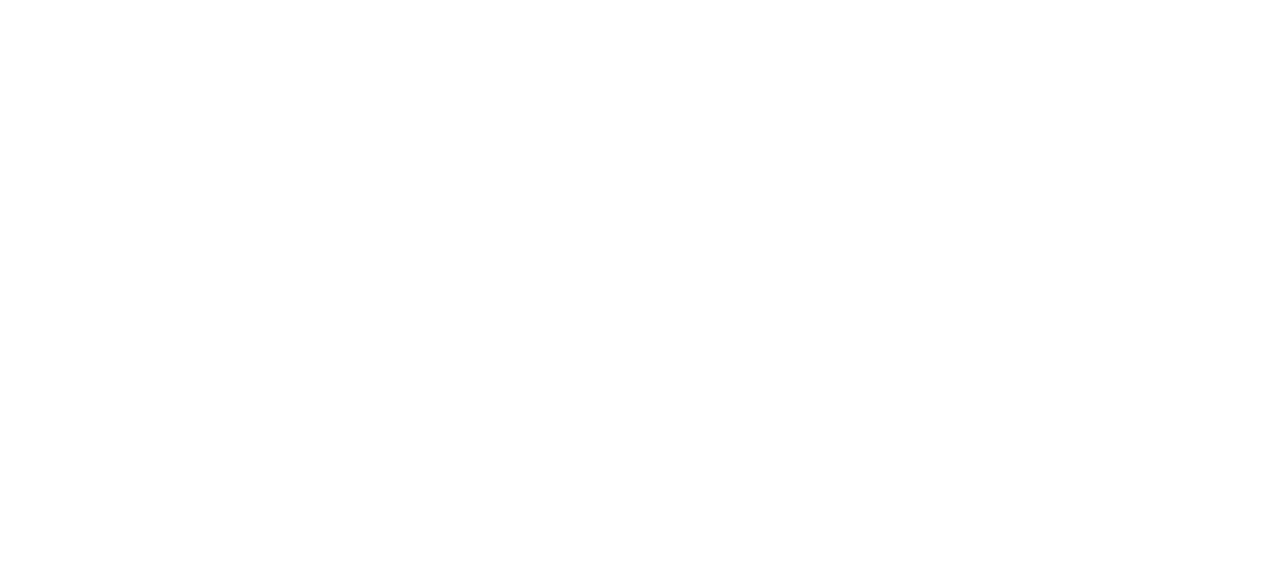
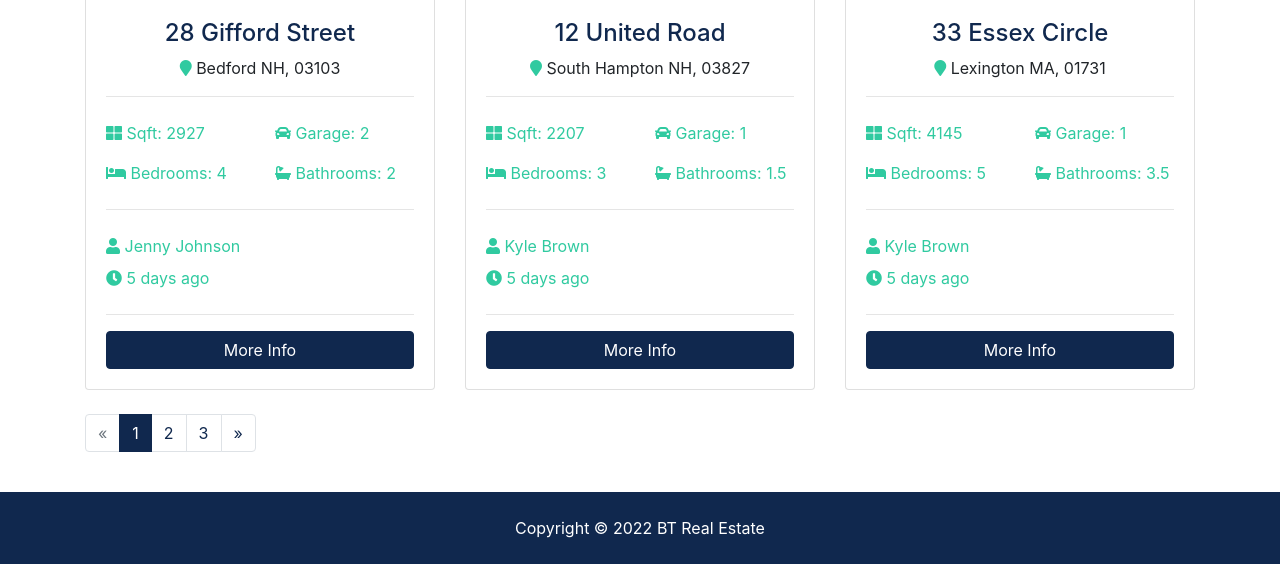
Before and after one commit to peidrao/btre, a Django app: page /listing/ in a window 1280 px wide. Before the commit the part shown is empty. Shown: the part 1172-1736 px from the top of the page. Before the commit the page ends 800 px from the top, so only its background shows below. Run offline with Django 4.2, Linux system fonts and the light colour scheme; some libraries are stand-ins or nearby versions.

Commit message:
Update: linking listings url

```diff
--- a/listings/views.py
+++ b/listings/views.py
@@ -1,5 +1,4 @@
 from django.shortcuts import render
-
 
 
 def listings(request):
--- a/templates/listings/listings.html
+++ b/templates/listings/listings.html
@@ -0,0 +1,314 @@
+{% extends 'base.html' %}
+{% load static %}
+
+{% block title %}Listings{% endblock title %}
+{% block navbar %}{% include 'partials/navbar.html'  %}{% endblock navbar %}
+
+{% block content %}
+  <!-- Breadcrumb -->
+  <section id="bc" class="mt-3">
+    <div class="container">
+      <nav aria-label="breadcrumb">
+        <ol class="breadcrumb">
+          <li class="breadcrumb-item">
+            <a href="index.html">
+              <i class="fas fa-home"></i> Home</a>
+          </li>
+          <li class="breadcrumb-item active"> Browse Listings</li>
+        </ol>
+      </nav>
+    </div>
+  </section>
+
+  <!-- Listings -->
+  <section id="listings" class="py-4">
+    <div class="container">
+      <div class="row">
+
+        <!-- Listing 1 -->
+        <div class="col-md-6 col-lg-4 mb-4">
+          <div class="card listing-preview">
+            <img class="card-img-top" src="assets/img/homes/home-1.jpg" alt="">
+            <div class="card-img-overlay">
+              <h2>
+                <span class="badge badge-secondary text-white">$490,000</span>
+              </h2>
+            </div>
+            <div class="card-body">
+              <div class="listing-heading text-center">
+                <h4 class="text-primary">45 Drivewood Circle</h4>
+                <p>
+                  <i class="fas fa-map-marker text-secondary"></i> Norwood MA, 02062</p>
+              </div>
+              <hr>
+              <div class="row py-2 text-secondary">
+                <div class="col-6">
+                  <i class="fas fa-th-large"></i> Sqft: 3200</div>
+                <div class="col-6">
+                  <i class="fas fa-car"></i> Garage: 2</div>
+              </div>
+              <div class="row py-2 text-secondary">
+                <div class="col-6">
+                  <i class="fas fa-bed"></i> Bedrooms: 3</div>
+                <div class="col-6">
+                  <i class="fas fa-bath"></i> Bathrooms: 2</div>
+              </div>
+              <hr>
+              <div class="row py-2 text-secondary">
+                <div class="col-12">
+                  <i class="fas fa-user"></i> Kyle Brown</div>
+              </div>
+              <div class="row text-secondary pb-2">
+                <div class="col-6">
+                  <i class="fas fa-clock"></i> 2 days ago</div>
+              </div>
+              <hr>
+              <a href="listing.html" class="btn btn-primary btn-block">More Info</a>
+            </div>
+          </div>
+        </div>
+
+        <!-- Listing 2 -->
+        <div class="col-md-6 col-lg-4 mb-4">
+          <div class="card listing-preview">
+            <img class="card-img-top" src="assets/img/homes/home-2.jpg" alt="">
+            <div class="card-img-overlay">
+              <h2>
+                <span class="badge badge-secondary text-white">$550,000</span>
+              </h2>
+            </div>
+            <div class="card-body">
+              <div class="listing-heading text-center">
+                <h4 class="text-primary">18 Jefferson Lane</h4>
+                <p>
+                  <i class="fas fa-map-marker text-secondary"></i> Woburn MA, 01801</p>
+              </div>
+              <hr>
+              <div class="row py-2 text-secondary">
+                <div class="col-6">
+                  <i class="fas fa-th-large"></i> Sqft: 3200</div>
+                <div class="col-6">
+                  <i class="fas fa-car"></i> Garage: 1</div>
+              </div>
+              <div class="row py-2 text-secondary">
+                <div class="col-6">
+                  <i class="fas fa-bed"></i> Bedrooms: 4</div>
+                <div class="col-6">
+                  <i class="fas fa-bath"></i> Bathrooms: 2.5</div>
+              </div>
+              <hr>
+              <div class="row py-2 text-secondary">
+                <div class="col-6">
+                  <i class="fas fa-user"></i> Mark Hudson</div>
+              </div>
+              <div class="row text-secondary pb-2">
+                <div class="col-6">
+                  <i class="fas fa-clock"></i> 5 days ago</div>
+              </div>
+              <hr>
+              <a href="listing.html" class="btn btn-primary btn-block">More Info</a>
+            </div>
+          </div>
+        </div>
+
+        <!-- Listing 3 -->
+        <div class="col-md-6 col-lg-4 mb-4">
+          <div class="card listing-preview">
+            <img class="card-img-top" src="assets/img/homes/home-3.jpg" alt="">
+            <div class="card-img-overlay">
+              <h2>
+                <span class="badge badge-secondary text-white">$580,000</span>
+              </h2>
+            </div>
+            <div class="card-body">
+              <div class="listing-heading text-center">
+                <h4 class="text-primary">187 Woodrow Street</h4>
+                <p>
+                  <i class="fas fa-map-marker text-secondary"></i> Salem MA, 01915</p>
+              </div>
+              <hr>
+              <div class="row py-2 text-secondary">
+                <div class="col-6">
+                  <i class="fas fa-th-large"></i> Sqft: 3107</div>
+                <div class="col-6">
+                  <i class="fas fa-car"></i> Garage: 0</div>
+              </div>
+              <div class="row py-2 text-secondary">
+                <div class="col-6">
+                  <i class="fas fa-bed"></i> Bedrooms: 4</div>
+                <div class="col-6">
+                  <i class="fas fa-bath"></i> Bathrooms: 3</div>
+              </div>
+              <hr>
+              <div class="row py-2 text-secondary">
+                <div class="col-6">
+                  <i class="fas fa-user"></i> Mark Hudson</div>
+              </div>
+              <div class="row text-secondary pb-2">
+                <div class="col-6">
+                  <i class="fas fa-clock"></i> 5 days ago</div>
+              </div>
+              <hr>
+              <a href="listing.html" class="btn btn-primary btn-block">More Info</a>
+            </div>
+          </div>
+        </div>
+
+        <!-- Listing 4 -->
+        <div class="col-md-6 col-lg-4 mb-4">
+          <div class="card listing-preview">
+            <img class="card-img-top" src="assets/img/homes/home-4.jpg" alt="">
+            <div class="card-img-overlay">
+              <h2>
+                <span class="badge badge-secondary text-white">$380,000</span>
+              </h2>
+            </div>
+            <div class="card-body">
+              <div class="listing-heading text-center">
+                <h4 class="text-primary">28 Gifford Street</h4>
+                <p>
+                  <i class="fas fa-map-marker text-secondary"></i> Bedford NH, 03103</p>
+              </div>
+              <hr>
+              <div class="row py-2 text-secondary">
+                <div class="col-6">
+                  <i class="fas fa-th-large"></i> Sqft: 2927</div>
+                <div class="col-6">
+                  <i class="fas fa-car"></i> Garage: 2</div>
+              </div>
+              <div class="row py-2 text-secondary">
+                <div class="col-6">
+                  <i class="fas fa-bed"></i> Bedrooms: 4</div>
+                <div class="col-6">
+                  <i class="fas fa-bath"></i> Bathrooms: 2</div>
+              </div>
+              <hr>
+              <div class="row py-2 text-secondary">
+                <div class="col-6">
+                  <i class="fas fa-user"></i> Jenny Johnson</div>
+              </div>
+              <div class="row text-secondary pb-2">
+                <div class="col-6">
+                  <i class="fas fa-clock"></i> 5 days ago</div>
+              </div>
+              <hr>
+              <a href="listing.html" class="btn btn-primary btn-block">More Info</a>
+            </div>
+          </div>
+        </div>
+
+        <!-- Listing 5 -->
+        <div class="col-md-6 col-lg-4 mb-4">
+          <div class="card listing-preview">
+            <img class="card-img-top" src="assets/img/homes/home-5.jpg" alt="">
+            <div class="card-img-overlay">
+              <h2>
+                <span class="badge badge-secondary text-white">$230,000</span>
+              </h2>
+            </div>
+            <div class="card-body">
+              <div class="listing-heading text-center">
+                <h4 class="text-primary">12 United Road</h4>
+                <p>
+                  <i class="fas fa-map-marker text-secondary"></i> South Hampton NH, 03827</p>
+              </div>
+              <hr>
+              <div class="row py-2 text-secondary">
+                <div class="col-6">
+                  <i class="fas fa-th-large"></i> Sqft: 2207</div>
+                <div class="col-6">
+                  <i class="fas fa-car"></i> Garage: 1</div>
+              </div>
+              <div class="row py-2 text-secondary">
+                <div class="col-6">
+                  <i class="fas fa-bed"></i> Bedrooms: 3</div>
+                <div class="col-6">
+                  <i class="fas fa-bath"></i> Bathrooms: 1.5</div>
+              </div>
+              <hr>
+              <div class="row py-2 text-secondary">
+                <div class="col-6">
+                  <i class="fas fa-user"></i> Kyle Brown</div>
+              </div>
+              <div class="row text-secondary pb-2">
+                <div class="col-6">
+                  <i class="fas fa-clock"></i> 5 days ago</div>
+              </div>
+              <hr>
+              <a href="listing.html" class="btn btn-primary btn-block">More Info</a>
+            </div>
+          </div>
+        </div>
+
+        <!-- Listing 6 -->
+        <div class="col-md-6 col-lg-4 mb-4">
+          <div class="card listing-preview">
+            <img class="card-img-top" src="assets/img/homes/home-6.jpg" alt="">
+            <div class="card-img-overlay">
+              <h2>
+                <span class="badge badge-secondary text-white">$780,000</span>
+              </h2>
+            </div>
+            <div class="card-body">
+              <div class="listing-heading text-center">
+                <h4 class="text-primary">33 Essex Circle</h4>
+                <p>
+                  <i class="fas fa-map-marker text-secondary"></i> Lexington MA, 01731</p>
+              </div>
+              <hr>
+              <div class="row py-2 text-secondary">
+                <div class="col-6">
+                  <i class="fas fa-th-large"></i> Sqft: 4145</div>
+                <div class="col-6">
+                  <i class="fas fa-car"></i> Garage: 1</div>
+              </div>
+              <div class="row py-2 text-secondary">
+                <div class="col-6">
+                  <i class="fas fa-bed"></i> Bedrooms: 5</div>
+                <div class="col-6">
+                  <i class="fas fa-bath"></i> Bathrooms: 3.5</div>
+              </div>
+              <hr>
+              <div class="row py-2 text-secondary">
+                <div class="col-6">
+                  <i class="fas fa-user"></i> Kyle Brown</div>
+              </div>
+              <div class="row text-secondary pb-2">
+                <div class="col-6">
+                  <i class="fas fa-clock"></i> 5 days ago</div>
+              </div>
+              <hr>
+              <a href="listing.html" class="btn btn-primary btn-block">More Info</a>
+            </div>
+          </div>
+        </div>
+
+      </div>
+
+      <div class="row">
+        <div class="col-md-12">
+          <ul class="pagination">
+            <li class="page-item disabled">
+              <a class="page-link" href="#">&laquo;</a>
+            </li>
+            <li class="page-item active">
+              <a class="page-link" href="#">1</a>
+            </li>
+            <li class="page-item">
+              <a class="page-link" href="#">2</a>
+            </li>
+            <li class="page-item">
+              <a class="page-link" href="#">3</a>
+            </li>
+            <li class="page-item">
+              <a class="page-link" href="#">&raquo;</a>
+            </li>
+          </ul>
+        </div>
+      </div>
+    </div>
+  </section>
+
+{% endblock content %}
+
+{% block footer %}{% include 'partials/footer.html'  %}{% endblock footer %}
--- a/templates/partials/navbar.html
+++ b/templates/partials/navbar.html
@@ -62,13 +62,13 @@
           <a class="nav-link" href="{% url 'pages:about' %}">About</a>
         </li>
         <li
-        {% if "/" == request.path %}
+        {% if "listing" in request.path %}
             class="nav-item active mr-3"
           {% else %}
             class="nav-item mr-3"
         {% endif %}
         >
-          <a class="nav-link" href="listings.html">Featured Listings</a>
+          <a class="nav-link" href="{% url 'listings:listings' %}">Featured Listings</a>
         </li>
       </ul>
 
```
